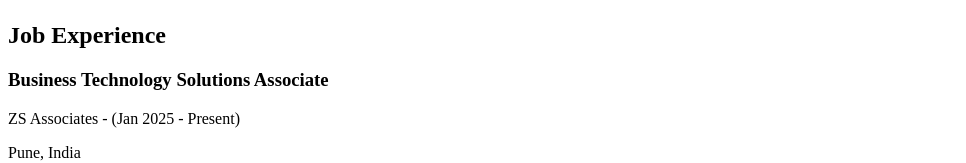
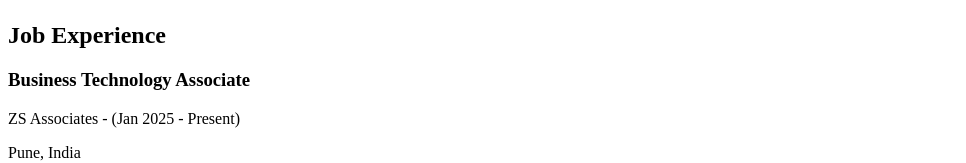
Before and after one commit to mohit-1347/portfolio, a React (Create React App) app: page / in a window 1280 px wide. Shown: the part 6676-6839 px from the top of the page, without its empty margins (0-966 px from the left). Built offline with nearby package versions, Linux system fonts and the light colour scheme; the HTML template or start-up script is replaced by a standard one.

Commit message:
Update Education.js

```diff
--- a/src/components/resume/Education.js
+++ b/src/components/resume/Education.js
@@ -45,7 +45,7 @@
         </div>
         <div className="mt-6 lgl:mt-14 w-full h-[1000px] border-l-[6px] border-l-black border-opacity-30 flex flex-col gap-10">
           <ResumeCard
-            title="Business Technology Solutions Associate"
+            title="Business Technology Associate"
             subTitle="ZS Associates - (Jan 2025 - Present)"
             result="Pune, India"
             des="Contributing to the design and implementation of data-driven
```
